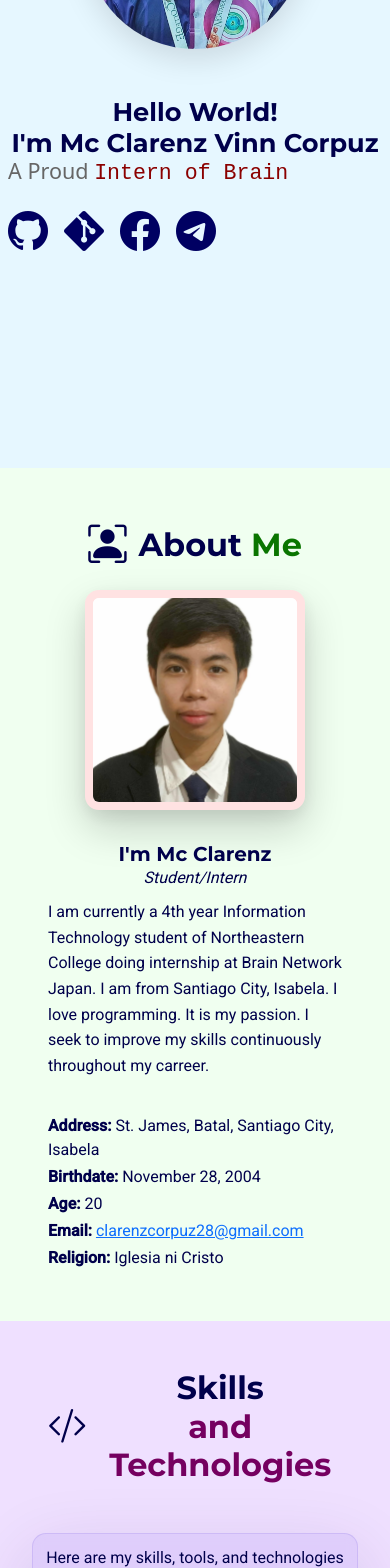
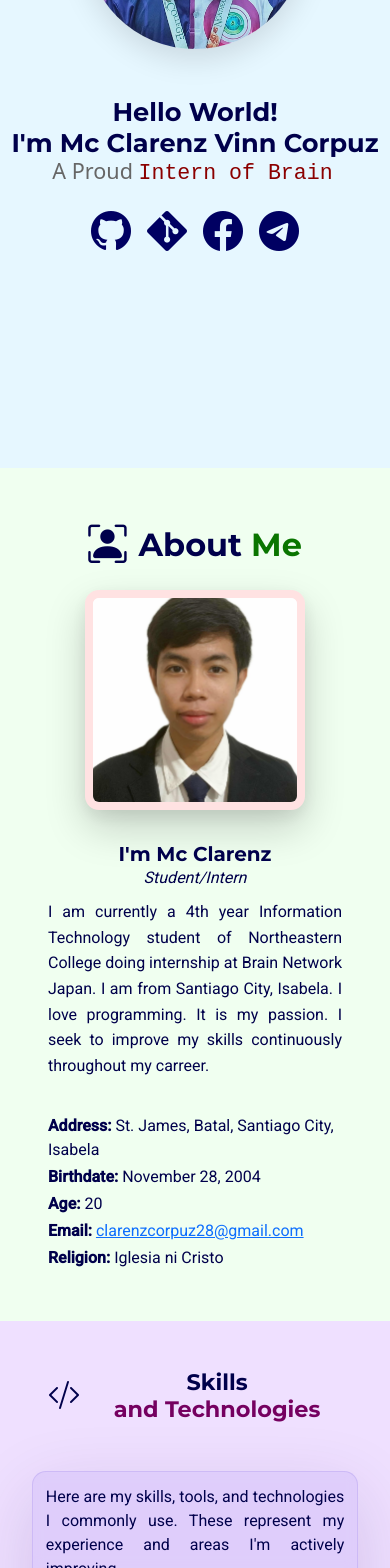
Before and after one commit to ClarenzCorpuz/Clarenz-Portfolio, a React (Vite) app: page / in a window 390 px wide. Shown: the part 432-2000 px from the top of the page. Built offline with nearby package versions, Linux system fonts and the light colour scheme; no server answers.

Commit message:
responsive

```diff
--- a/src/components/common/Navbar.scss
+++ b/src/components/common/Navbar.scss
@@ -134,12 +134,14 @@
   .site-navbar .navbar-nav {
     display: flex;
     flex-direction: column;
+    align-items: center;
     gap: 0.5rem;
     padding: 0.5rem 0;
     margin: 0;
   }
 
   .site-navbar .navbar-nav .nav-link {
+    text-align: center;
     padding: 0.5rem 0.25rem;
   }
 }
--- a/src/components/pages/Home.scss
+++ b/src/components/pages/Home.scss
@@ -33,6 +33,7 @@
   );
   font-weight: 500;
   min-height: 1.6rem;
+  text-align: center; /* Center the subtitle text */
 }
 
 .typewriter {
@@ -68,6 +69,7 @@
   display: flex;
   gap: 1rem;
   margin-top: 1rem;
+  justify-content: center; /* Center the social links */
 }
 
 .social-link {
@@ -140,6 +142,11 @@
 
 .about-icon {
   font-size: 2.4rem;
+  color: rgb(0, 0, 75);
+}
+
+.skills-icon {
+  font-size: 2rem;
   color: rgb(0, 0, 75);
 }
 
@@ -271,6 +278,32 @@
     width: 100%;
     max-width: none;
   }
+
+  .skills-title {
+    font-size: 1.4rem;
+  }
+
+  .skills-intro-text {
+    text-align: justify;
+  }
+
+  .project-thumb-wrap .project-thumb {
+    width: 100px;
+    height: 100px;
+  }
+
+  #contact.site-section {
+    text-align: justify; /* Center all contents in the contact section */
+  }
+
+  #contact .contact-form-container,
+  #contact .contact-info {
+    margin: 0 auto; /* Ensure proper centering */
+  }
+
+  .contact-section .about-name {
+    text-align: justify;
+  }
 }
 
 .about-bottom-left .about-text-block {
@@ -375,6 +408,16 @@
 
   .about-text-header {
     text-align: center;
+  }
+
+  .about-text {
+    text-align: justify;
+  }
+}
+
+@media (min-width: 769px) {
+  .hero-subtitle {
+    text-align: left; /* Align subtitle to the left in web view */
   }
 }
 
--- a/src/components/sections/Skills.jsx
+++ b/src/components/sections/Skills.jsx
@@ -42,8 +42,8 @@ function Skills() {
       >
         <div className="about-top">
           <div className="about-header">
-            <i className="bi bi-code-slash about-icon" aria-hidden="true"></i>
-            <h2 className="about-title">
+            <i className="bi bi-code-slash skills-icon" aria-hidden="true"></i>
+            <h2 className="skills-title about-title">
               Skills <label className="skills-title-2">and Technologies</label>
             </h2>
           </div>
```
